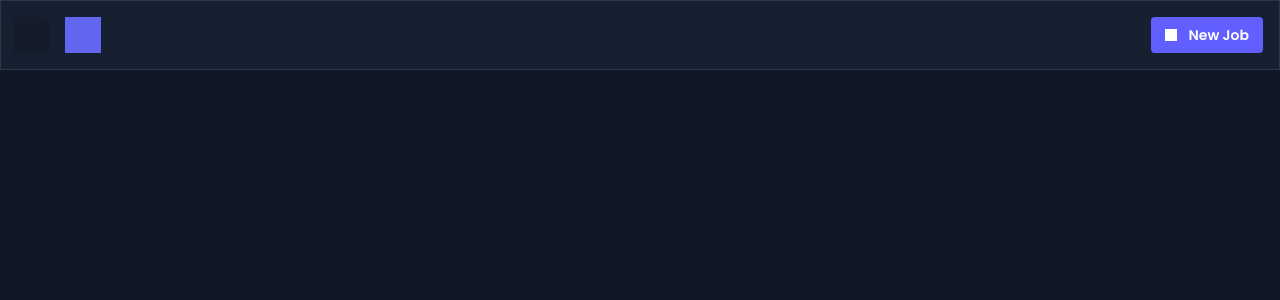
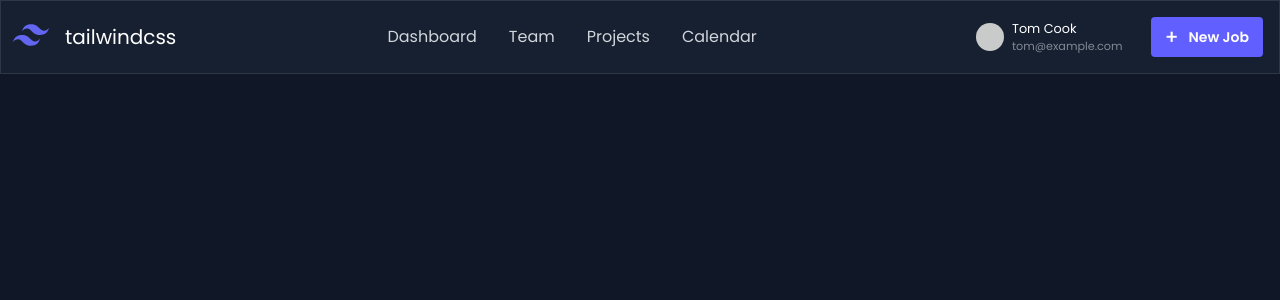
Before and after one commit to IsmailMan81F/tailwindcss-practice, a React (Vite) app: page / in a window 1280 px wide. Shown: the top 300 px of the page. Built offline with nearby package versions, Linux system fonts and the light colour scheme.

Commit message:
finishing the navbar

```diff
--- a/package.json
+++ b/package.json
@@ -13,6 +13,7 @@
     "@tailwindcss/vite": "^4.1.18",
     "react": "^19.2.0",
     "react-dom": "^19.2.0",
+    "react-icons": "^5.5.0",
     "tailwindcss": "^4.1.18"
   },
   "devDependencies": {
--- a/src/components/Nav.jsx
+++ b/src/components/Nav.jsx
@@ -1,41 +1,88 @@
 import { useState } from "react";
+import { SiTailwindcss } from "react-icons/si";
+import { IoMenu } from "react-icons/io5";
 
 export default function Nav(params) {
   const links = ["Dashboard", "Team", "Projects", "Calendar"].map((link) => (
     <li
       tabIndex={"0"}
-      className="py-2 px-4 border-l-5 border-transparent text-[#D1D5DC] hover:border-white/20 focus:border-[#615FFF] hover:bg-white/5 focus:bg-[#1D2344] focus:text-[#615FFF]"
+      className="py-2 px-4 border-l-5 border-transparent text-[#D1D5DC] hover:border-white/20 focus:border-[#615FFF] hover:bg-white/5 focus:bg-[#1D2344] focus:text-[#615FFF] cursor-pointer md:border-0"
     >
-      <a href="/" className=" w-full ">
+      <a href="/" className=" w-full">
         {link}
       </a>
     </li>
   ));
 
   const listOptions = ["Your Profile", "Settings", "Sign out"].map((option) => (
-    <li className="text-[#d1d5dc94] py-2 px-5 hover:text-white hover:bg-white/5">
-      <a href="/">{option}</a>
+    <li className="text-[#d1d5dc94] bg-[#1d2739] py-2 px-5 cursor-pointer hover:text-white hover:bg-white/5">
+      <a className="w-full block" href="/">
+        {option}
+      </a>
     </li>
   ));
 
-  const [isOpen, setIsOpen] = useState(false);
+  const [isMenuOpened, setisMenuOpened] = useState(false);
+  const [isOptionsOpened, setIsOptionsOpened] = useState(false);
 
   return (
     <nav className="bg-[#172030] border border-[#2E3745] w-full font-[Poppins] flex flex-col gap-2">
       <div className="flex p-4 pl-3 justify-between">
         <div className="flex gap-4">
           <button
-            onClick={() => setIsOpen(!isOpen)}
-            className="h-9 w-9 bg-[#151c29] hover:bg-[#1d2739] rounded focus:outline-2 focus:outline-white"
-          ></button>
-          <div className="h-9 w-9 bg-[#6366F1]"></div>
+            onClick={() => setisMenuOpened(!isMenuOpened)}
+            className="md:hidden h-9 w-9 hover:bg-[#1d2739] rounded focus:outline-2 focus:outline-white"
+          >
+            <IoMenu className="w-7 h-7 m-auto" color="white" />
+          </button>
+          <div className="h-9 w-9">
+            <SiTailwindcss className="w-full h-full" color="#6366F1" />
           </div>
-        <button className="flex items-center gap-3 bg-[#615FFF] hover:bg-[#817fff] px-3.5 rounded-sm">
-          <div className="h-3 w-3 bg-white"></div>
+          <h3 className="text-white hidden sm:flex items-center text-xl">
+            tailwindcss
+          </h3>
+        </div>
+        {/*Navigation desktop */}
+        <div className="hidden md:flex ">
+          <div>
+            <ul className="flex">{links}</ul>
+          </div>
+        </div>
+        <div className="flex gap-5">
+          <div
+            className=" flex items-center relative"
+            tabIndex={0}
+            onBlur={() => setIsOptionsOpened(false)}
+            onClick={() => setIsOptionsOpened(!isOptionsOpened)}
+          >
+            <div className="flex items-center gap-2 lg:hover:bg-[#1d2739] lg:px-2 rounded-md cursor-pointer">
+              <div className="w-7 h-7 rounded-full bg-[#C9CBCA] hidden md:block"></div>
+              <div className="hidden lg:block">
+                <h4 className="text-white text-[0.8rem]">Tom Cook</h4>
+                <p className="text-[#d1d5dc94] text-[0.7rem]">
+                  tom@example.com
+                </p>
+              </div>
+            </div>
+            {isOptionsOpened && (
+              <div className="absolute top-[calc(100%+10px)] w-max translate-x-[-50%] left-[50%] bg-[#1d2739]/70 rounded-md">
+                <ul className="flex flex-col gap-0.5 bg-[#181f2d]">
+                  {listOptions}
+                </ul>
+              </div>
+            )}
+          </div>
+          <button className="cursor-pointer flex items-center gap-3 bg-[#615FFF] hover:bg-[#817fff] px-3.5 rounded-sm focus:outline-2 focus:outline-white">
+            <span className="h-3 w-3 flex items-center text-center text-white text-xl font-medium">
+              +
+            </span>
             <span className="text-white font-semibold text-sm">New Job</span>
           </button>
         </div>
-      <div className={`${!isOpen ? "hidden" : ""}`}>
+      </div>
+      {/*Mobile navigation */}
+      {isMenuOpened && (
+        <div className="md:hidden">
           <div>
             <ul className="flex flex-col gap-1">{links}</ul>
           </div>
@@ -55,6 +102,7 @@ export default function Nav(params) {
             </div>
           </div>
         </div>
+      )}
     </nav>
   );
 }
```
Also changed, not shown: 1 other file (tests, documents, lock files or other folders). Lines whose indentation alone changed are shown as unchanged.
